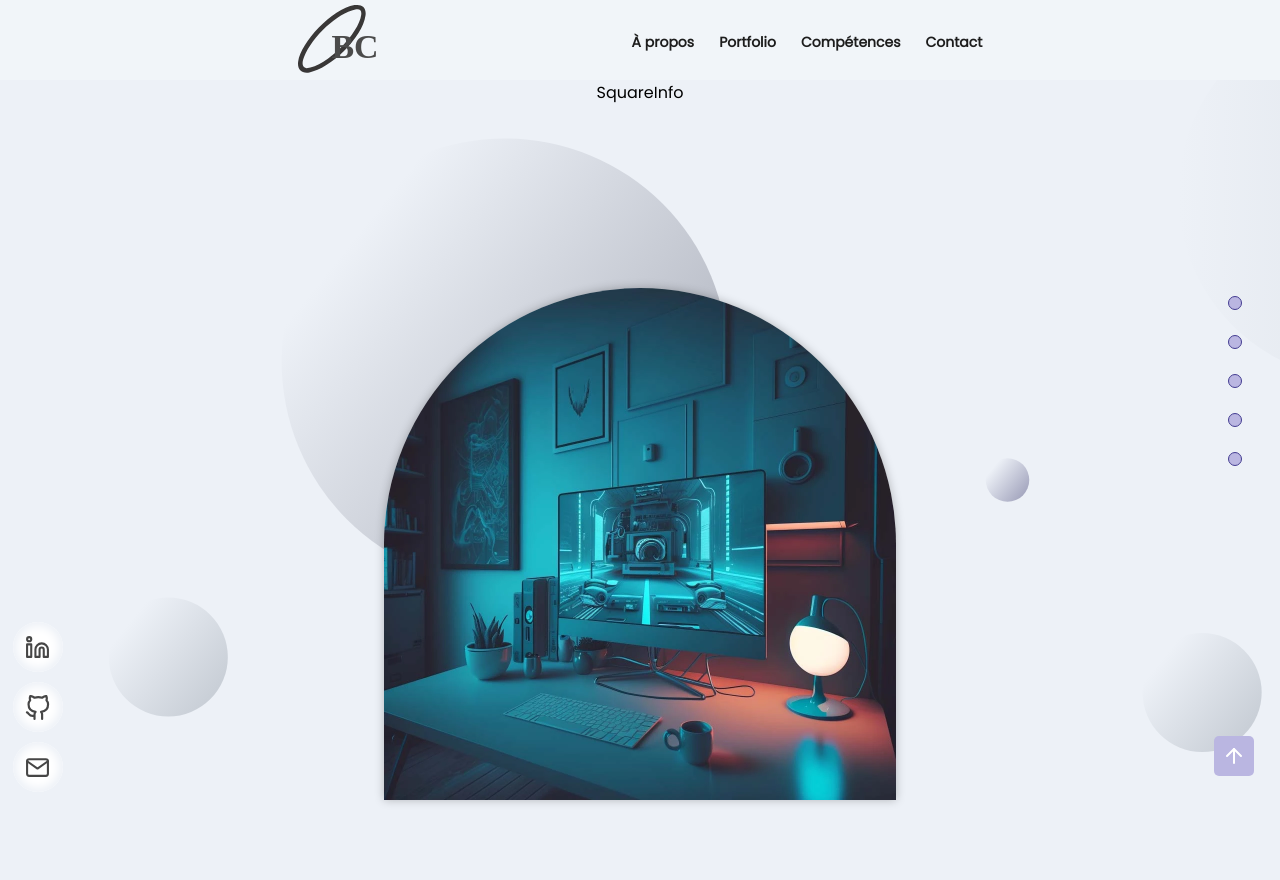
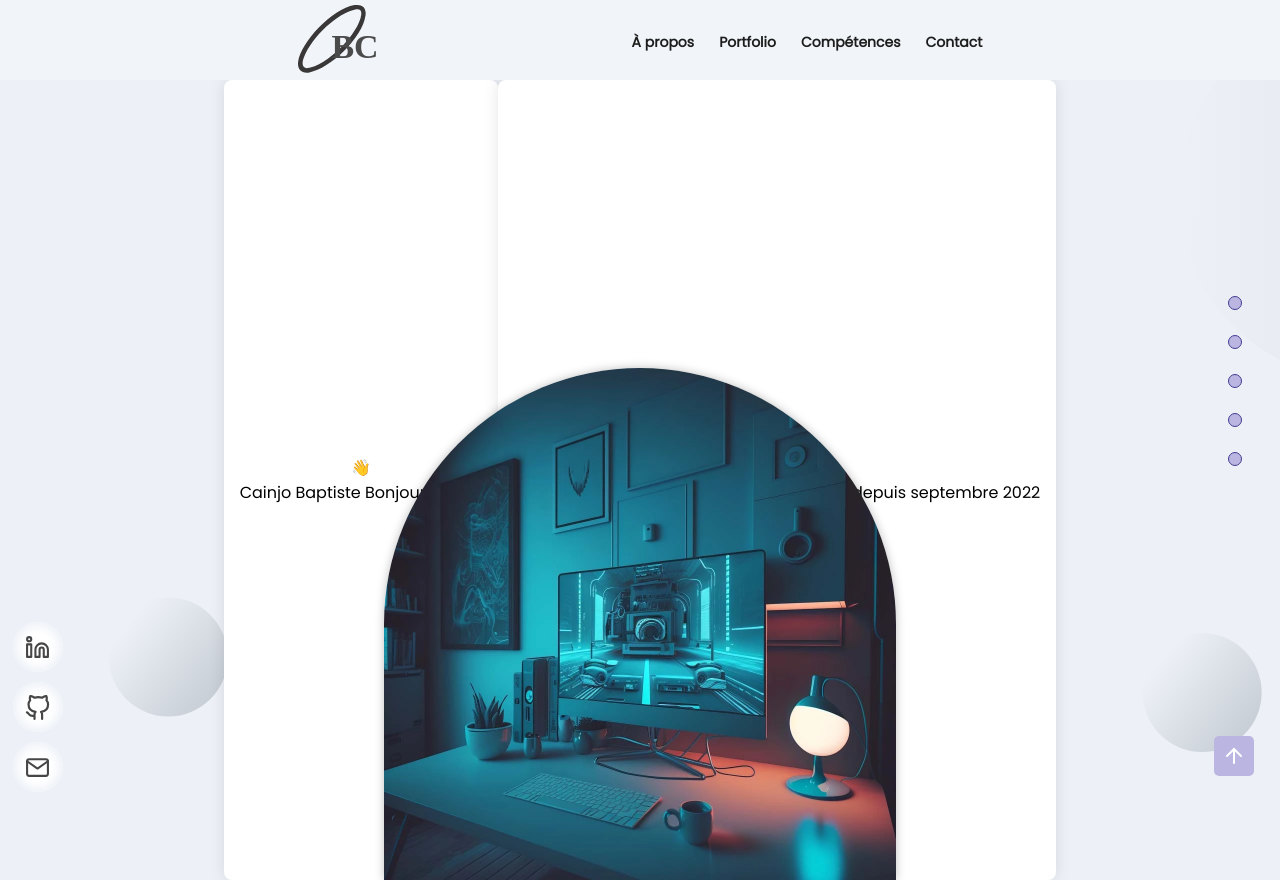
Before and after one commit to BaptisteCainjo/my-website, a Next.js app: page / in a window 1280 px wide. Built offline with nearby package versions, Linux system fonts and the light colour scheme.

Commit message:
RenameClass

```diff
--- a/src/app/page.tsx
+++ b/src/app/page.tsx
@@ -26,8 +26,8 @@ export default function Home() {
       <NavBar content={navigation} />
       <NavBtn content={navigation} />
       <section className={HomeStyle.about}>
-        <SquareInfo />
-        {/* <img src={BkgAbout} alt="" /> */}
+        <SquareInfo emoji="👋" strongText="Cainjo Baptiste" basicText="Bonjour, je suis" priority={1}/>
+        <SquareInfo emoji="💼" strongText="Concepteur web" basicText="en alternance chez MMA depuis septembre 2022" priority={2}/>
           <Image
             src={BkgAbout}
             alt="Image d'illustration"
--- a/src/components/BtnNetwork/BtnNetwork.tsx
+++ b/src/components/BtnNetwork/BtnNetwork.tsx
@@ -1,10 +1,8 @@
-//? Difference between target and targetIndex
 "use client";
 
 import Link from "next/link.js";
 import Image from "next/image.js";
 import React, { useState } from "react";
-// import uuidv4 from
 
 import Linkedin from "@/assets/svg/icons/linkedin.svg";
 import Github from "@/assets/svg/icons/github.svg";
--- a/src/components/BtnUp/BtnUp.module.scss
+++ b/src/components/BtnUp/BtnUp.module.scss
@@ -1,7 +1,7 @@
 @import '@/scss/colors';
 @import '@/scss/mixins';
 
-.btnUp {
+.btn-up {
     width: 40px;
     height: 40px;
     background: $globalPrimaryColorLighten;
--- a/src/components/BtnUp/BtnUp.tsx
+++ b/src/components/BtnUp/BtnUp.tsx
@@ -7,7 +7,7 @@ import BtnUpIcon from "@/assets/svg/icons/arrow-up.svg"
 
 export default function BtnUp() {
   return (
-    <Link href="#" className={BtnUpStyle.btnUp}>
+    <Link href="#" className={BtnUpStyle["btn-up"]}>
         <Image src={BtnUpIcon} alt='Logo fleche vers le haut'/>
     </Link>
   )
--- a/src/components/SquareInfo/SquareInfo.module.scss
+++ b/src/components/SquareInfo/SquareInfo.module.scss
@@ -0,0 +1,36 @@
+@import '@/scss/colors';
+@import '@/scss/mixins';
+
+.square-info {
+  display: flex;
+  flex-direction: column;
+  align-items: center;
+  justify-content: center;
+  padding: 1rem;
+  border-radius: 0.5rem;
+  background-color: $w;
+  box-shadow: 0 0 1rem rgba($b, 0.1);
+  transition: transform 0.2s ease-in-out;
+
+  &.square-info--active {
+    transform: scale(1.05);
+  }
+
+  .square-info__title {
+    font-size: 1.5rem;
+    font-weight: 700;
+    color: $b;
+    margin-bottom: 0.5rem;
+  }
+
+  .square-info__description {
+    font-size: 1rem;
+    font-weight: 400;
+    // color: $color-gray;
+    text-align: center;
+  }
+
+  .square-info__button {
+    margin-top: 1rem;
+  }
+}
--- a/src/components/SquareInfo/SquareInfo.tsx
+++ b/src/components/SquareInfo/SquareInfo.tsx
@@ -1,7 +1,18 @@
 import React from 'react'
+import SquareInfoStyle from './SquareInfo.module.scss';
 
-export default function SquareInfo() {
+type SquareInfoProps = {
+  emoji: string;
+  strongText: string;
+  basicText: string;
+  priority: number;
+};
+
+export default function SquareInfo({emoji, strongText, basicText, priority}: SquareInfoProps) {
   return (
-    <div>SquareInfo</div>
+    <div className={SquareInfoStyle["square-info"]}>
+      <p>{emoji}</p>
+      <p>{strongText} {basicText}</p>
+    </div>
   )
 }
--- a/src/scss/_colors.scss
+++ b/src/scss/_colors.scss
@@ -1,5 +1,5 @@
 $w: #FFFFFF;
-$b: #FFFFFF;
+$b: #000000;
 
 $globalBkgColor:#F8F8F8;
 
--- a/src/scss/pages/Home.module.scss
+++ b/src/scss/pages/Home.module.scss
@@ -22,7 +22,7 @@
         box-shadow: 0px 0px 10px rgba(0, 0, 0, 0.2509803922);
         margin: 0 auto;
         bottom: 0;
-        position: fixed;
+        position: absolute;
 
         @include mixinBreakpoints(lg){
             width: 60%;
```
